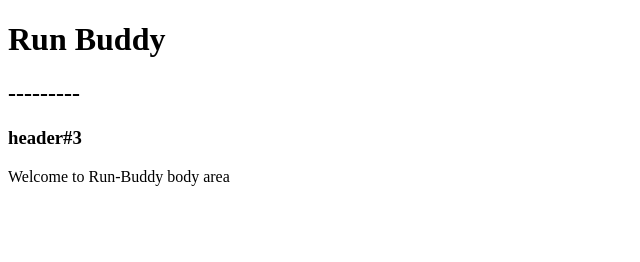
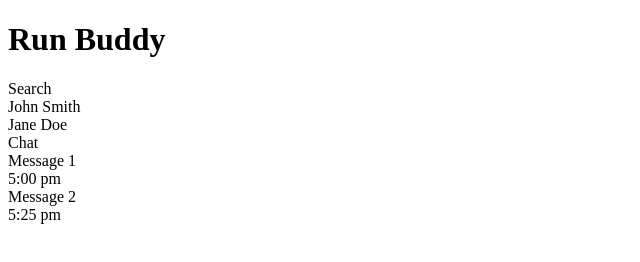
Before and after one commit to BennyGabel/run-buddy, a plain HTML site: page index.html in a window 1280 px wide. Shown: the whole page, without its empty margins (0-640 px from the left). Drawn offline with Linux system fonts and the light colour scheme.

Commit message:
one more time

```diff
--- a/index.html
+++ b/index.html
@@ -4,11 +4,29 @@
 
     <header>
         <h1>Run Buddy</h1>
-        <h2>---------</h2>
-        <h3>header#3</h3>
     </header>
     <body>
-        <p> Welcome to Run-Buddy body area</p>
+        <div>
+            <div>Search</div>
+            <div>
+                    <DIV>John Smith</DIV>
+                    <div>Jane Doe</div>
+            </div>
+        </div>
+        <div>
+            <div>
+                <div>Chat</div>
+                <div>
+                    <div>Message 1</div>
+                    <div>5:00 pm</div>
+                </div>
+                <div>
+                    <div>Message 2</div>
+                    <div>5:25 pm</div>
+                </div>
+            </div>
+        </div>
+
 
     </body>
 
```
